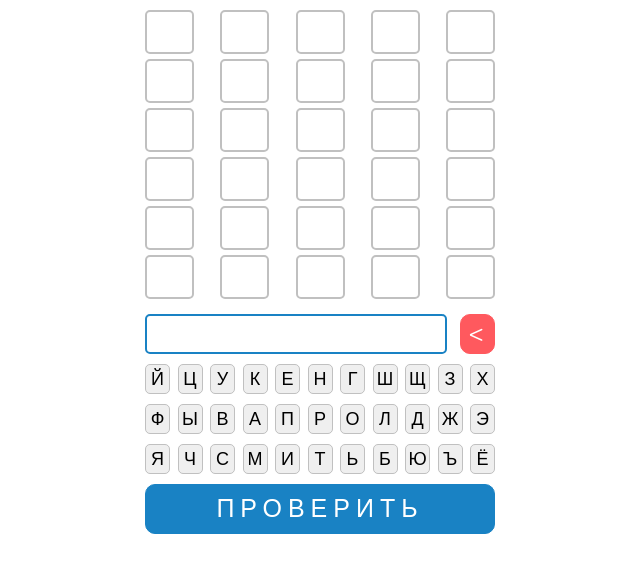
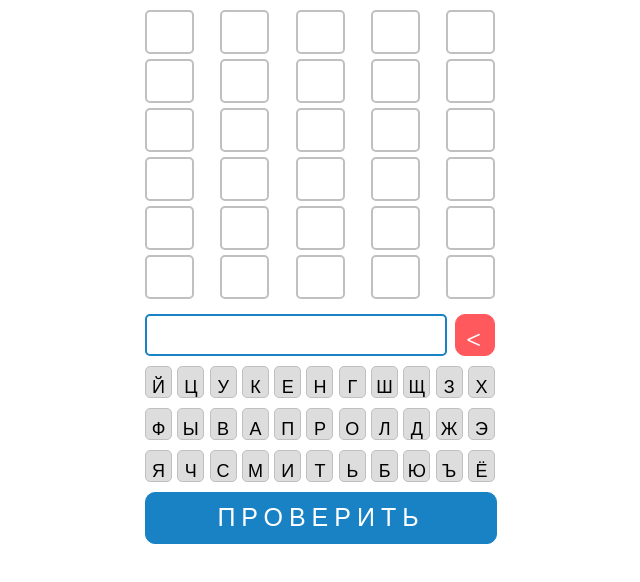
Before and after one commit to JohnnyHedgehog/words, a plain HTML site: page index.html in a window 1280 px wide. Shown: the whole page, without its empty margins (320-960 px from the left). Drawn offline with nearby package versions, Linux system fonts and the light colour scheme.

Commit message:
version 1.01

```diff
--- a/index.html
+++ b/index.html
@@ -58,57 +58,57 @@
            </div>
            <div class="input-area">
             <input type="text" class="game-input" placeholder="">
-            <button class="button-reset">
-                <</button>
+            <div class="button-reset">
+                <</div>
         </div>
         <div class="button-letters">
             <div class="button-row">
-            <button class="button-letter">й</button>
-            <button class="button-letter">ц</button>
-            <button class="button-letter">у</button>
-            <button class="button-letter">к</button>
-            <button class="button-letter">е</button>
-            <button class="button-letter">н</button>
-            <button class="button-letter">г</button>
-            <button class="button-letter">ш</button>
-            <button class="button-letter">щ</button>
-            <button class="button-letter">з</button>
-            <button class="button-letter">х</button>
+            <p class="button-letter">й</p>
+            <p class="button-letter">ц</p>
+            <p class="button-letter">у</p>
+            <p class="button-letter">к</p>
+            <p class="button-letter">е</p>
+            <p class="button-letter">н</p>
+            <p class="button-letter">г</p>
+            <p class="button-letter">ш</p>
+            <p class="button-letter">щ</p>
+            <p class="button-letter">з</p>
+            <p class="button-letter">х</p>
         </div>
         <div class="button-row">
-            <button class="button-letter">ф</button>
-            <button class="button-letter">ы</button>
-            <button class="button-letter">в</button>
-            <button class="button-letter">а</button>
-            <button class="button-letter">п</button>
-            <button class="button-letter">р</button>
-            <button class="button-letter">о</button>
-            <button class="button-letter">л</button>
-            <button class="button-letter">д</button>
-            <button class="button-letter">ж</button>
-            <button class="button-letter">э</button>
+            <p class="button-letter">ф</p>
+            <p class="button-letter">ы</p>
+            <p class="button-letter">в</p>
+            <p class="button-letter">а</p>
+            <p class="button-letter">п</p>
+            <p class="button-letter">р</p>
+            <p class="button-letter">о</p>
+            <p class="button-letter">л</p>
+            <p class="button-letter">д</p>
+            <p class="button-letter">ж</p>
+            <p class="button-letter">э</p>
         </div>
         <div class="button-row">
-            <button class="button-letter">я</button>
-            <button class="button-letter">ч</button>
-            <button class="button-letter">с</button>
-            <button class="button-letter">м</button>
-            <button class="button-letter">и</button>
-            <button class="button-letter">т</button>
-            <button class="button-letter">ь</button>
-            <button class="button-letter">б</button>
-            <button class="button-letter">ю</button>
-            <button class="button-letter">ъ</button>
-            <button class="button-letter">ё</button>
+            <p class="button-letter">я</p>
+            <p class="button-letter">ч</p>
+            <p class="button-letter">с</p>
+            <p class="button-letter">м</p>
+            <p class="button-letter">и</p>
+            <p class="button-letter">т</p>
+            <p class="button-letter">ь</p>
+            <p class="button-letter">б</p>
+            <p class="button-letter">ю</p>
+            <p class="button-letter">ъ</p>
+            <p class="button-letter">ё</p>
         </div>
         </div>
         <div class="button-area">
-            <button class="button-submit">Проверить</button>
+            <div class="button-submit">Проверить</div>
         </div>
         </div>
 
 </div>
 <script src="words2.0.js"></script>
-    <script src="script.js"></script>
+<script src="script.js"></script>
 </body>
 </html>
--- a/script.js
+++ b/script.js
@@ -21,6 +21,14 @@ const resetButton = document.querySelector('.button-reset');
 
 // подцепляем инпут, в который игрок вводит слово
 const input = document.querySelector('.game-input');
+
+// Запускаем проверку слова при нажатии кнопки ПРОВЕРИТЬ или Enter
+submitButton.onclick = checkWord;
+document.addEventListener('keydown', function (e) {
+    if (e.key == 'Enter') {
+        checkWord();
+    }
+})
 
 function checkWord() {
     // считываем фразу из инпута и приводим ее к массиву
@@ -111,11 +119,3 @@ resetButton.addEventListener('click', function (e) {
     input.value = userWord.join('');
 
 })
-
-// Запускаем проверку слова при нажатии кнопки ПРОВЕРИТЬ или Enter
-submitButton.onclick = checkWord;
-document.addEventListener('keydown', function (e) {
-    if (e.key == 'Enter') {
-        checkWord();
-    }
-})
--- a/style.css
+++ b/style.css
@@ -75,6 +75,7 @@ h1 {
 }
 
 .button-reset {
+    line-height: 49px;
     text-align: center;
     color: #fff;
     width: 10%;
@@ -89,6 +90,11 @@ h1 {
     font-family: 'Nunito', sans-serif;
 }
 
+.button-reset:hover {
+	cursor: pointer;
+    opacity: 0.85;
+}
+
 .button-submit{
     color: #fff;
     width: 100%;
@@ -100,6 +106,33 @@ h1 {
     border-radius: 10px;
     border: 1px solid #1982c4;
     font-family: 'Nunito', sans-serif;
+    text-align: center;
+    line-height: 50px;
+}
+
+.button-submit:hover {
+	cursor: pointer;
+    opacity: 0.85;
+}
+
+.button-letter {
+    line-height: 40px;
+    text-align: center;
+    width: 25px;
+    height: 40px;
+    border: 1px solid silver;
+    border-radius: 5px;
+    text-transform: uppercase;
+    font-family: 'Nunito', sans-serif;
+    font-size: 18px;
+    font-weight: 400;
+    color: black;
+    background-color: #ddd;
+}
+
+.button-letter:hover {
+	cursor: pointer;
+    opacity: 0.8;
 }
 
 .grey {
@@ -127,19 +160,9 @@ h1 {
     margin-bottom: 10px;
 }
 
-.button-letter {
-    width: 25px;
-    height: 40px;
-    border: 1px solid silver;
-    border-radius: 5px;
-    text-transform: uppercase;
-    font-family: 'Nunito', sans-serif;
-    font-size: 18px;
-    font-weight: 400;
-    color: black;
-}
 
-@media (max-device-height: 700px) {
+
+@media (max-device-height: 600px) {
     h1 {
         display: none;
     }
```
